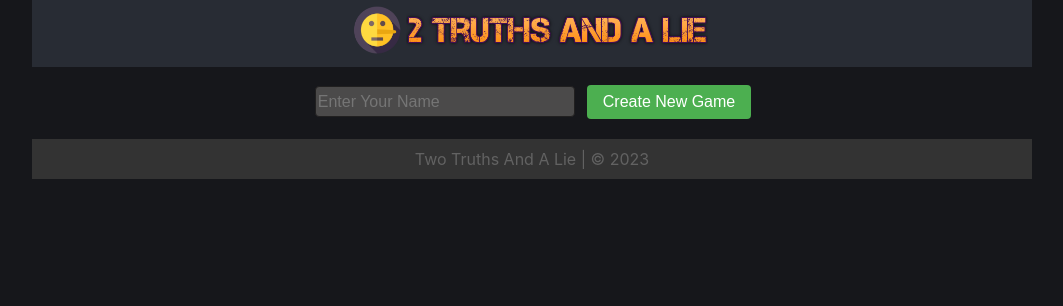
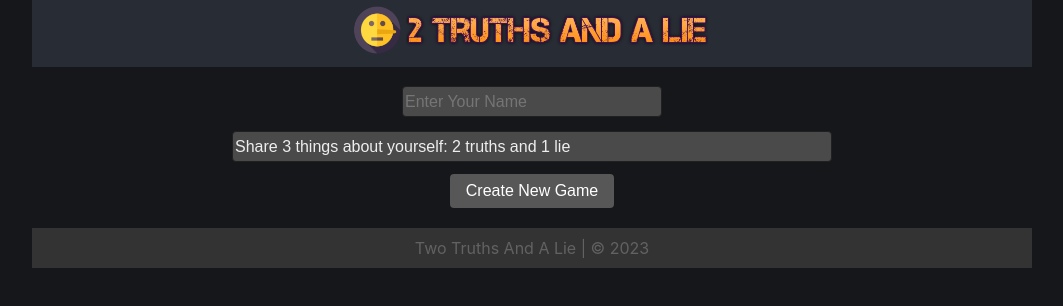
Before and after one commit to Costa365/2TruthsAndLie, a React (Create React App) app in the folder frontend/: page / in a window 1280 px wide. Shown: the top 306 px of the page, without its empty margins (108-1171 px from the left). Built offline with nearby package versions, Linux system fonts and the light colour scheme; no server answers.

Commit message:
Added instructions to frontend

```diff
--- a/frontend/src/components/Create.js
+++ b/frontend/src/components/Create.js
@@ -6,22 +6,29 @@ import Header from './Header';
 import Footer from './Footer';
 
 function Create() {
-  const [inputText, setInputText] = useState('');
+  const [name, setName] = useState('');
+  const [instructions, setInstructions] = useState('Share 3 things about yourself: 2 truths and 1 lie');
+  const [buttonDisabled, setButtonDisabled] = useState(true);
 
   let navigate = useNavigate();
 
   const beUrl = process.env.REACT_APP_BACKEND;
 
-  const handleInputChange = (event) => {
-    setInputText(event.target.value);
+  const handleNameChange = (event) => {
+    setName(event.target.value);
+    setButtonDisabled(event.target.value.length === 0);
+  };
+
+  const handleInstructionsChange = (event) => {
+    setInstructions(event.target.value);
   };
 
   const handleButtonClick = () => {
     const apiUrl = `${beUrl}/game`;
 
-    axios.post(apiUrl, { type:'2 Truths And A Lie', name: inputText })
+    axios.post(apiUrl, { type:'2 Truths And A Lie', name: name, instructions })
       .then((response) => {
-        navigate(`/game/${response.data['id']}/${inputText}`);
+        navigate(`/game/${response.data['id']}/${name}`);
       })
       .catch((error) => {
         console.error('Error sending data to the API:', error);
@@ -39,14 +46,33 @@ function Create() {
       <Header />
       <div className='section'>
         <input
+          id='name'
+          autocomplete = 'false'
           className='name'
           type='text'
           placeholder='Enter Your Name'
-          value={inputText}
-          onChange={handleInputChange}
+          value={name}
+          onChange={handleNameChange}
           onKeyUp={handleKeyUp}
         />
-        <button id='button' onClick={handleButtonClick}>Create New Game</button>
+        <br />
+        <input
+          id='instructions'
+          autocomplete = 'false'
+          className='instructions'
+          type='text'
+          placeholder='Enter Game Instructions'
+          value={instructions}
+          onChange={handleInstructionsChange}
+          onKeyUp={handleKeyUp}
+        />
+        <br />
+        <button
+          className={buttonDisabled ? 'button-disabled' : 'button-enabled'}
+          disabled={buttonDisabled}
+          title={buttonDisabled ? 'Your name is required' : ''}
+          id='button' onClick={handleButtonClick}>Create New Game
+        </button>
       </div>
       <Footer />
     </div>
--- a/frontend/src/components/Game.js
+++ b/frontend/src/components/Game.js
@@ -20,6 +20,7 @@ function Game() {
   const [players, setPlayers] = useState({});
   const [gameStatus, setGameStatus] = useState('');
   const [facilitator, setFacilitator] = useState('');
+  const [instructions, setInstructions] = useState('');
   const [isFacilitator, setIsFacilitator] = useState(false);
   const [playersTtl, setPlayersTtl] = useState({});
   const [results, setResults] = useState({});
@@ -83,6 +84,7 @@ function Game() {
             readPlayerStatus(json);
             setGameStatus(json.state);
             setFacilitator(json.facilitator);
+            setInstructions(json.instructions);
             setIsFacilitator(player === json.facilitator);
             setPlayersTtl(json.playBeingGuessed);
             setResults(json);
@@ -232,7 +234,7 @@ function Game() {
         <Players players={players} player={player} facilitator={facilitator} />
 
         <div className='section'>
-          {(gameStatus === 'STARTED') ? <TtlInput onSubmit={handleTtlSubmit} />: <div />}
+          {(gameStatus === 'STARTED') ? <TtlInput onSubmit={handleTtlSubmit} instructions={instructions} />: <div />}
         </div>
 
         <div className='section'>
--- a/frontend/src/components/Join.js
+++ b/frontend/src/components/Join.js
@@ -6,6 +6,7 @@ import Footer from './Footer';
 
 function Join() {
   const [inputText, setInputText] = useState('');
+  const [buttonDisabled, setButtonDisabled] = useState(true);
   let { gameid, player } = useParams();
 
   let navigate = useNavigate();
@@ -18,6 +19,7 @@ function Join() {
 
   const handleInputChange = (event) => {
     setInputText(event.target.value);
+    setButtonDisabled(event.target.value.length === 0);
   };
 
   const handleButtonClick = () => {
@@ -42,7 +44,12 @@ function Join() {
           onChange={handleInputChange}
           onKeyUp={handleKeyUp}
         />
-        <button onClick={handleButtonClick}>Join Game</button>
+        <button
+          className={buttonDisabled ? 'button-disabled' : 'button-enabled'}
+          disabled={buttonDisabled}
+          title={buttonDisabled ? 'Your name is required' : ''}
+          id='button' onClick={handleButtonClick}>Join Game
+        </button>
       </div>
       <Footer />
     </div>
--- a/frontend/src/components/TtlInput.js
+++ b/frontend/src/components/TtlInput.js
@@ -1,6 +1,6 @@
 import React, { useState } from 'react';
 
-function TtlInput({ onSubmit }) {
+function TtlInput({ onSubmit, instructions }) {
   const [formData, setFormData] = useState({
     truth1: '',
     truth2: '',
@@ -25,6 +25,7 @@ function TtlInput({ onSubmit }) {
 
   return (
     <div className='statement-area'>
+      {instructions}
       <form onSubmit={handleSubmit}>
         <div className='statement'>
           <label htmlFor='truth1'>Truth:</label>
--- a/frontend/src/components/styles.css
+++ b/frontend/src/components/styles.css
@@ -113,6 +113,24 @@ button:active {
   transform: translateY(1px);
 }
 
+.button-enabled {
+  border: none;
+}
+
+.button-disabled {
+  background-color: #575757;
+}
+
+.button-disabled:hover {
+  background-color: #575757;
+  cursor: default;
+}
+
+.button-disabled:active {
+  background-color: #575757;
+  transform: translateY(0px);
+}
+
 .admin-button {
   background-color: #5e1d6b;
 }
@@ -147,6 +165,11 @@ input:focus {
 
 .name {
   width: 260px;
+}
+
+.instructions {
+  width: 80%;
+  text-justify: top;
 }
 
 .parent {
```
Also changed, not shown: 1 other file (tests, documents, lock files or other folders).
